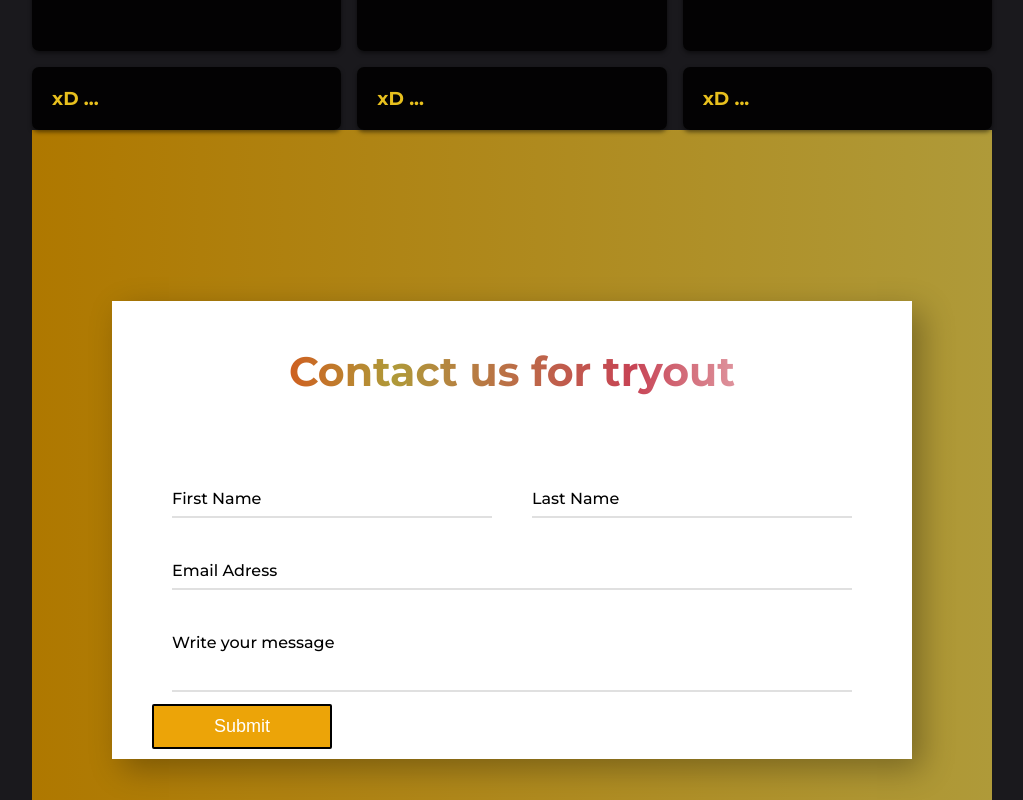
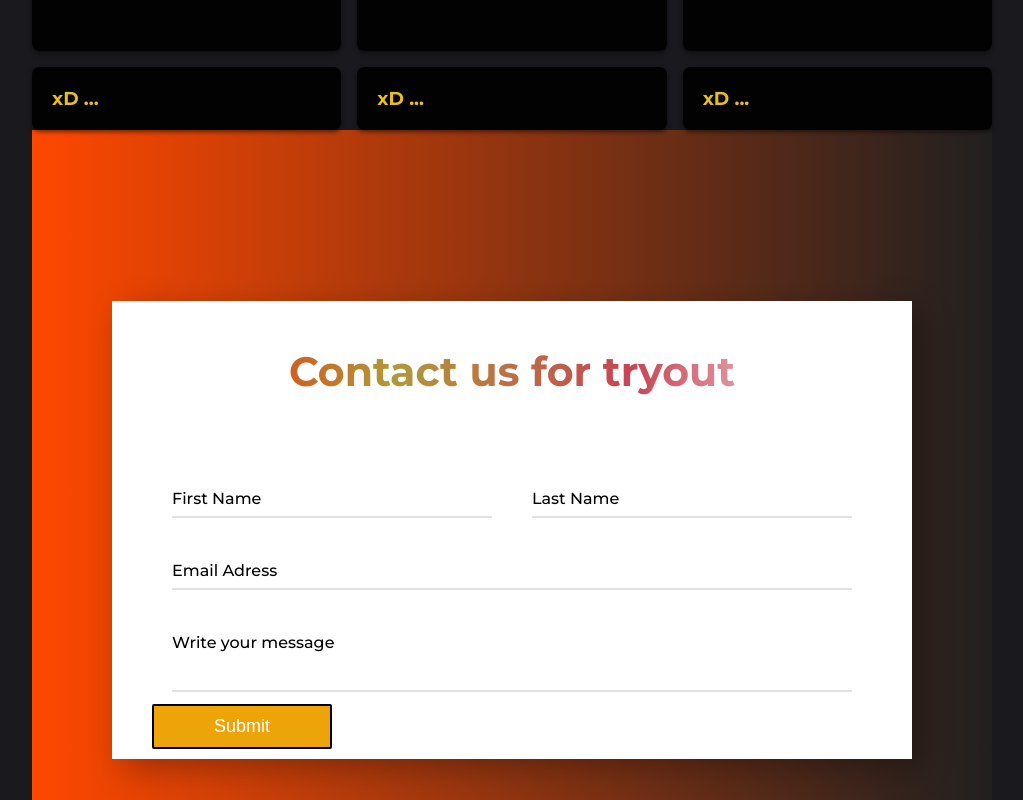
Before and after one commit to Freddan1/ClanPage, a React (Vite) app: page / in a window 1280 px wide. Shown: the part 1540-2340 px from the top of the page, without its empty margins (128-1151 px from the left). Built offline with nearby package versions, Linux system fonts and the light colour scheme; a web font is replaced by a local one.

Commit message:
Change background color contactUs

```diff
--- a/src/components/ContactUs.module.css
+++ b/src/components/ContactUs.module.css
@@ -5,7 +5,7 @@
     justify-content: center;
     width: 100%;
     height: 50rem;
-    background: -webkit-linear-gradient(right,#af9a39, #af7800 );
+    background: -webkit-linear-gradient(right,#202020, #ff4800 );
 }
 
 .formContainer{
```
